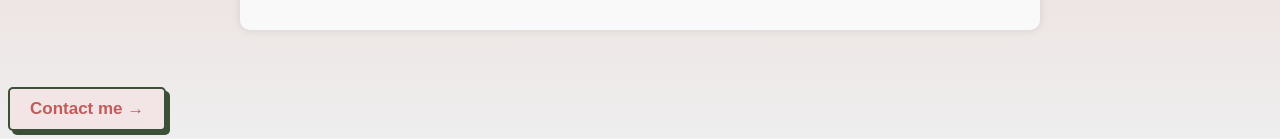
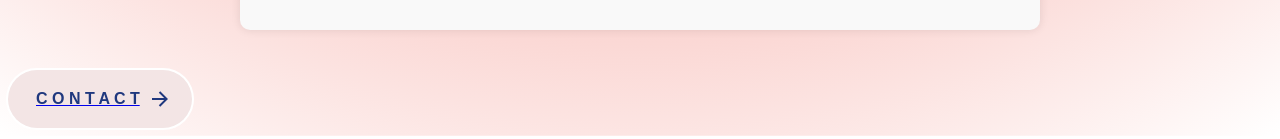
Before and after one commit to emilyThesecond/personal-portfolio, a React (Vite) app: page /projects in a window 1280 px wide. Shown: the part 1925-2064 px from the top of the page. Built offline with nearby package versions, Linux system fonts and the light colour scheme.

Commit message:
button to contact

```diff
--- a/src/index.css
+++ b/src/index.css
@@ -10,7 +10,7 @@
   background: radial-gradient(circle, rgb(237, 84, 70), rgb(255, 255, 255));
   /* background: radial-gradient(circle, rgba(238,174,202,1) 0%, rgba(148,187,233,1) 100%); */
   /* background: radial-gradient(circle, rgba(148,187,233,1), rgb(153, 10, 7)); */
-  background: linear-gradient(0deg, rgba(238, 238, 238, 1) 0%, rgba(237, 84, 70, 1) 120%);
+  /* background: linear-gradient(0deg, rgba(238, 238, 238, 1) 0%, rgba(237, 84, 70, 1) 120%); */
 
 
   background-size: cover;
--- a/src/pages/Projects.jsx
+++ b/src/pages/Projects.jsx
@@ -1,4 +1,5 @@
 import React from 'react';
+import { Link } from 'react-router-dom';
 
 const Projects = () => {
   return (
@@ -30,9 +31,23 @@ const Projects = () => {
         <img src="https://i.imgur.com/86E64Nb.png" alt="Project 3" />
       </div>
     </div>
-    <button class="button">
-        Contact me →
-        </button>
+    <Link to='/contact'>
+      <button class="animated-button">
+  <svg xmlns="http://www.w3.org/2000/svg" class="arr-2" viewBox="0 0 24 24">
+    <path
+      d="M16.1716 10.9999L10.8076 5.63589L12.2218 4.22168L20 11.9999L12.2218 19.778L10.8076 18.3638L16.1716 12.9999H4V10.9999H16.1716Z"
+    ></path>
+  </svg>
+  <span class="text">C O N T A C T </span>
+  <span class="circle"></span>
+  <svg xmlns="http://www.w3.org/2000/svg" class="arr-1" viewBox="0 0 24 24">
+    <path
+      d="M16.1716 10.9999L10.8076 5.63589L12.2218 4.22168L20 11.9999L12.2218 19.778L10.8076 18.3638L16.1716 12.9999H4V10.9999H16.1716Z"
+    ></path>
+  </svg>
+</button>
+      </Link>
+
     </div>
   );
 };
```
